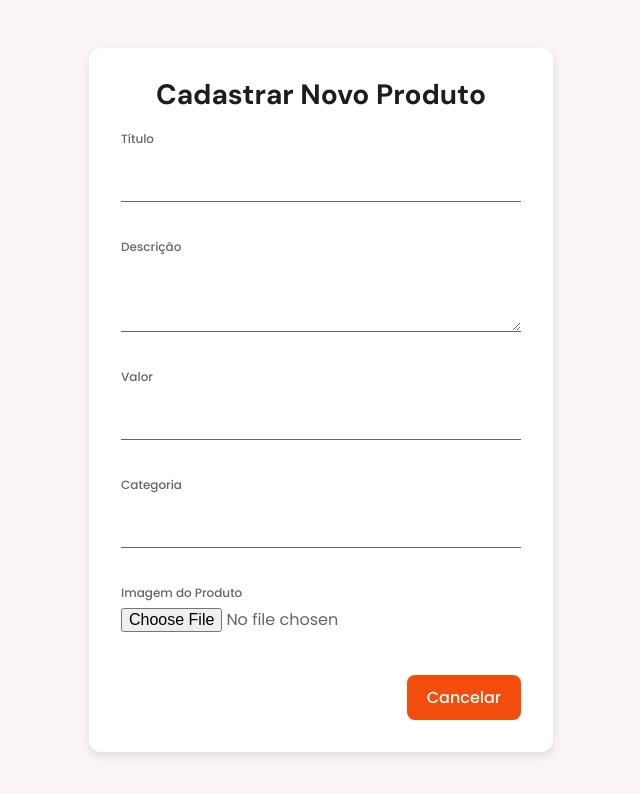
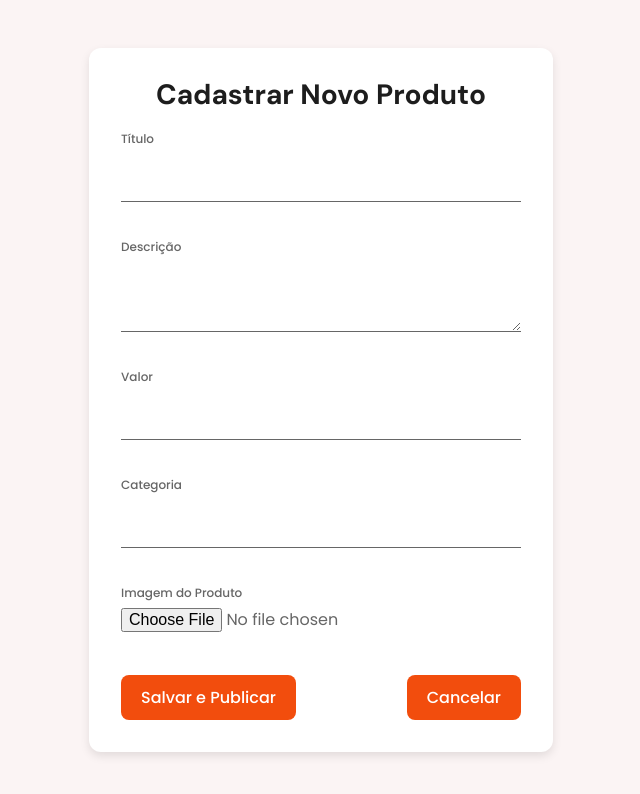
Before and after one commit to lucamartinsb/Marketplace, a React (Vite) app: page /add-product in a window 1280 px wide. Shown: the top 794 px of the page, without its empty margins (348-988 px from the left). Built offline with nearby package versions, Linux system fonts and the light colour scheme.

Commit message:
desativando a estilização global do botão de type submit

```diff
--- a/src/styles/style.css
+++ b/src/styles/style.css
@@ -68,10 +68,10 @@ button {
   transition: background-color 0.3s ease;
 }
 
-button[type="submit"] {
+/* button[type="submit"] {
   background-color: var(--primary-orange);
   color: white;
-}
+} */
 
 button[type="submit"]:hover {
   background-color: #e2611e;
```
